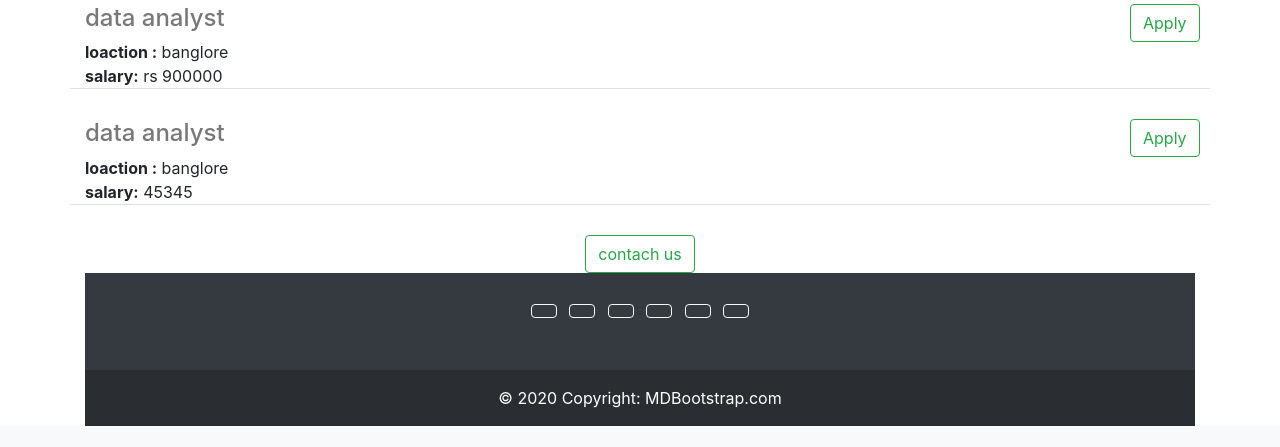
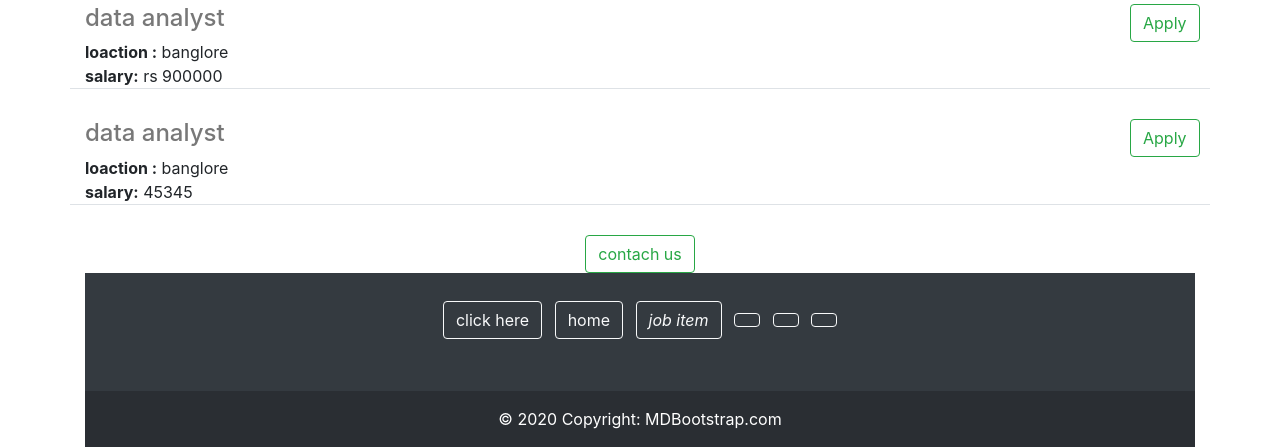
Before and after one commit to abhinavakr/abhi_carrer-website, a Flask app: page / in a window 1280 px wide. Shown: the part 1554-2001 px from the top of the page. Before the commit the page ends 1980 px from the top, so only its background shows below. Run offline with Flask 2, Linux system fonts and the light colour scheme.

Commit message:
changes added

```diff
--- a/templates/footer.html
+++ b/templates/footer.html
@@ -4,18 +4,18 @@
     <!-- Section: Social media -->
     <section class="mb-4">
       <!-- Facebook -->
-      <a class="btn btn-outline-light btn-floating m-1" href="#!" role="button"
+      <a class="btn btn-outline-light btn-floating m-1" target="_blank" href="https://www.google.com/" role="button"
         ><i class="fab fa-facebook-f"></i
-      ></a>
+      >click here</a>
 
       <!-- Twitter -->
-      <a class="btn btn-outline-light btn-floating m-1" href="#!" role="button"
-        ><i class="fab fa-twitter"></i
+      <a class="btn btn-outline-light btn-floating m-1" href="#" role="button"
+        >home <i class="fab fa-twitter"></i
       ></a>
 
       <!-- Google -->
-      <a class="btn btn-outline-light btn-floating m-1" href="#!" role="button"
-        ><i class="fab fa-google"></i
+      <a class="btn btn-outline-light btn-floating m-1" href="" role="button"
+        ><i class="fab fa-google">job item</i
       ></a>
 
       <!-- Instagram -->
--- a/templates/home.html
+++ b/templates/home.html
@@ -61,7 +61,7 @@
 
     {%endfor%}
     <div class="text-center">
-<a href="mailto:abhi21732000@gmail.ai? subject=applicatrion for {{jobs['title']}}" type="button" class="btn btn-outline-success" class="text-center" >contach us</a>
+<a href="mailto:abhi21732000@gmail.com?subject=to%20ask%20any%20question%20regarding%20jobs%20openings&body=yes%20u%20can%20ask%20any%20thing%20about%20jobs%20openings" type="button" class="btn btn-outline-success" class="text-center" >contach us</a>
 
     </div>
     <div></div>
--- a/templates/jobitem.html
+++ b/templates/jobitem.html
@@ -16,7 +16,7 @@
    </div>
       <div class='col-1'>
 
-   <button type="button" class="btn btn-outline-success">Apply</button>
+   <a type="button" href="mailto:abhi21732000@gmail.ai? subject=applicatrion for {{jobs['title']}}" type="button" class="btn btn-outline-success">Apply</a>
    </div>
 
  </div>
```
